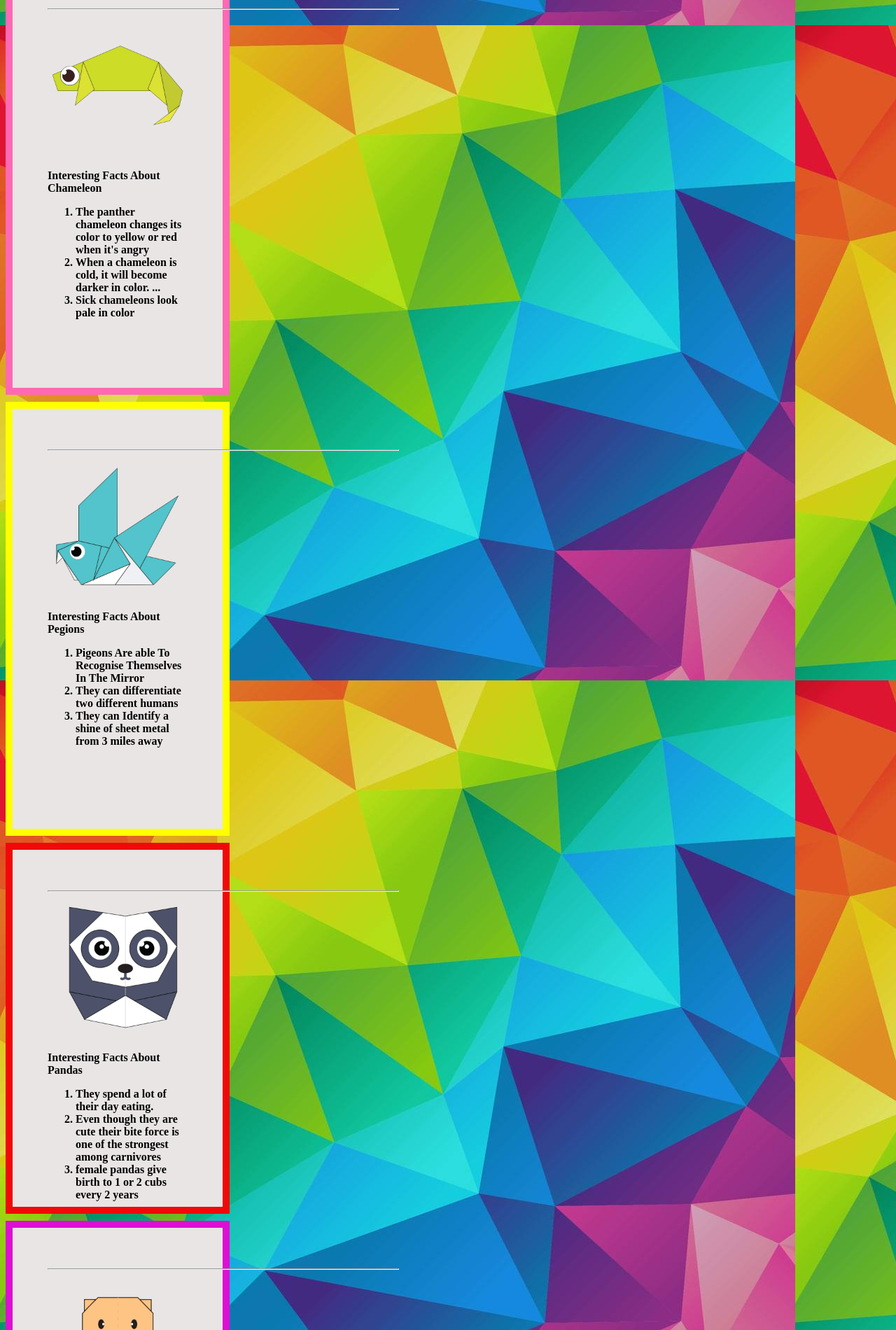
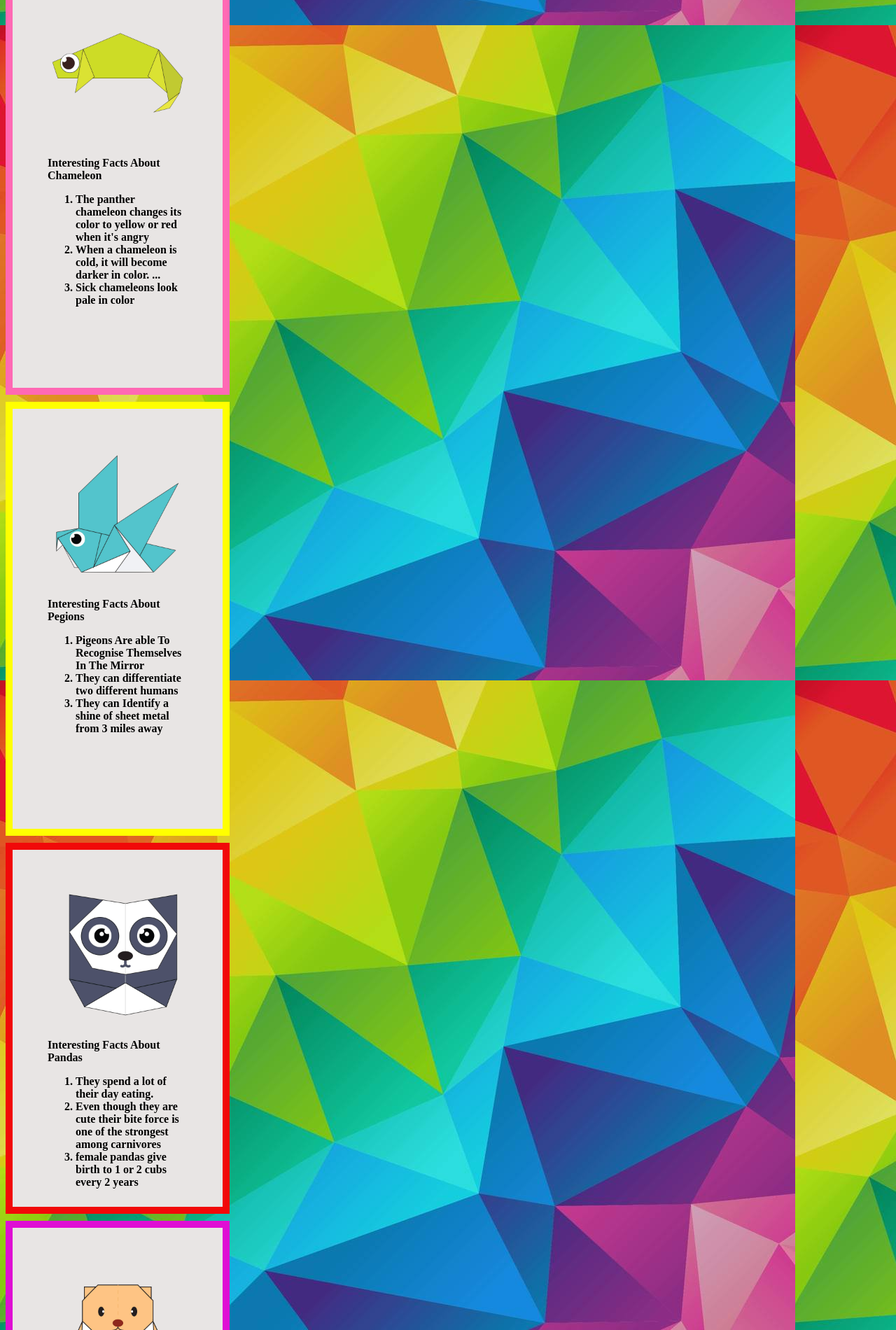
Before and after one commit to winshaS8/ORIGAMI-WEBSITE-3, a plain HTML site: page index.html in a window 1280 px wide. Shown: the part 900-2800 px from the top of the page at 70% size. Drawn offline with Linux system fonts and the light colour scheme.

Commit message:
Update index.html

```diff
--- a/index.html
+++ b/index.html
@@ -17,7 +17,7 @@
 
          <div class = "grid"></div>
          <div class = "camel" >
-           <hr width = 500px>
+
            <ol>
            <a href = "http://origami.me/camel/"  target="_blank"> <img src = "camel.png" width = 200px height = 200px  ></a>
            <p> <b> Interesting Facts About Camels </b></p>
@@ -29,7 +29,7 @@
 
 
         <div class = "chameleon">
-           <hr width = 500px>
+
            <a href = "http://origami.me/chameleon/"  target="_blank"> <img src = "chameleon.png" width = 200px height = 200px> </a>
            <p> <b> Interesting Facts About Chameleon</b></p>
            <ol>
@@ -40,7 +40,7 @@
         </div>
 
         <div class = "pigeon">
-          <hr width = 500px>
+
           <a href = "http://origami.me/pigeon/"  target="_blank"> <img src = "pigeon.png" width = 200px height = 200px> </a>
           <p><b> Interesting Facts About Pegions</b></p>
           <ol>
@@ -52,7 +52,7 @@
 
 
       <div class = "panda">
-        <hr width = 500px>
+
         <a href = "http://origami.me/panda/"  target="_blank"> <img src = "panda.png" width = 200px height = 200px> </a>
         <p><b> Interesting Facts About Pandas</b></p>
         <ol>
@@ -64,7 +64,7 @@
 
 
       <div class = "teddy">
-        <hr width = 500px>
+
         <a href = "http://origami.me/teddy-bear/"  target="_blank"> <img src = "teddy.png" width = 200px height = 200px> </a>
         <p><b> Interesting Facts About bears</b></p>
         <ol>
@@ -75,7 +75,7 @@
       </div>
 
       <div class = "cicada">
-        <hr width = 500px>
+
         <a href = "http://origami.me/flying-cicada/"  target="_blank"> <img src = "cicada.png" width = 200px height = 200px> </a>
         <p><b> Interesting Facts About cicadas</b></p>
         <ol>
```
